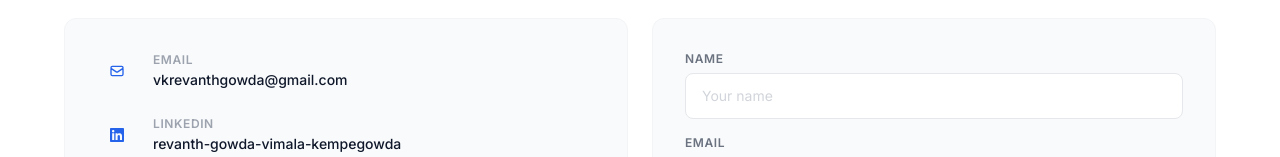
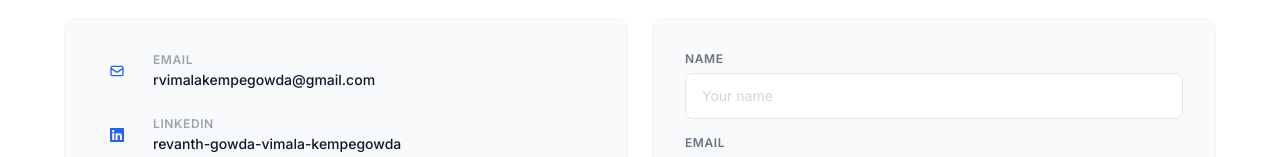
Before and after one commit to rvimalakempegowda/rvimalakempegowda_portfolio, a React (Vite) app: page / in a window 1280 px wide. Shown: the part 5659-5816 px from the top of the page. Built offline with nearby package versions, Linux system fonts and the light colour scheme.

Commit message:
fix: update contact email to rvimalakempegowda@gmail.com

```diff
--- a/src/data/portfolio.js
+++ b/src/data/portfolio.js
@@ -4,7 +4,7 @@ export const personal = {
   initials: 'RG',
   title: 'Data Engineer',
   location: 'Frisco, Texas, USA',
-  email: 'vkrevanthgowda@gmail.com',
+  email: 'rvimalakempegowda@gmail.com',
   linkedin: 'https://www.linkedin.com/in/revanth-gowda-vimala-kempegowda',
   github: 'https://github.com/rvimalakempegowda/',
   bio: 'I am a Data Engineer based in Frisco, Texas, with a Master\'s degree in Computer Science from the University of Central Oklahoma. I have experience building scalable ETL/ELT pipelines, cloud-based data platforms, real-time streaming workflows, and analytics-ready datasets. My background spans financial services, cloud data engineering, data analytics, data quality, governance, and AI-ready data workflows. I enjoy designing reliable data solutions that transform raw data into meaningful business insights.',
```
